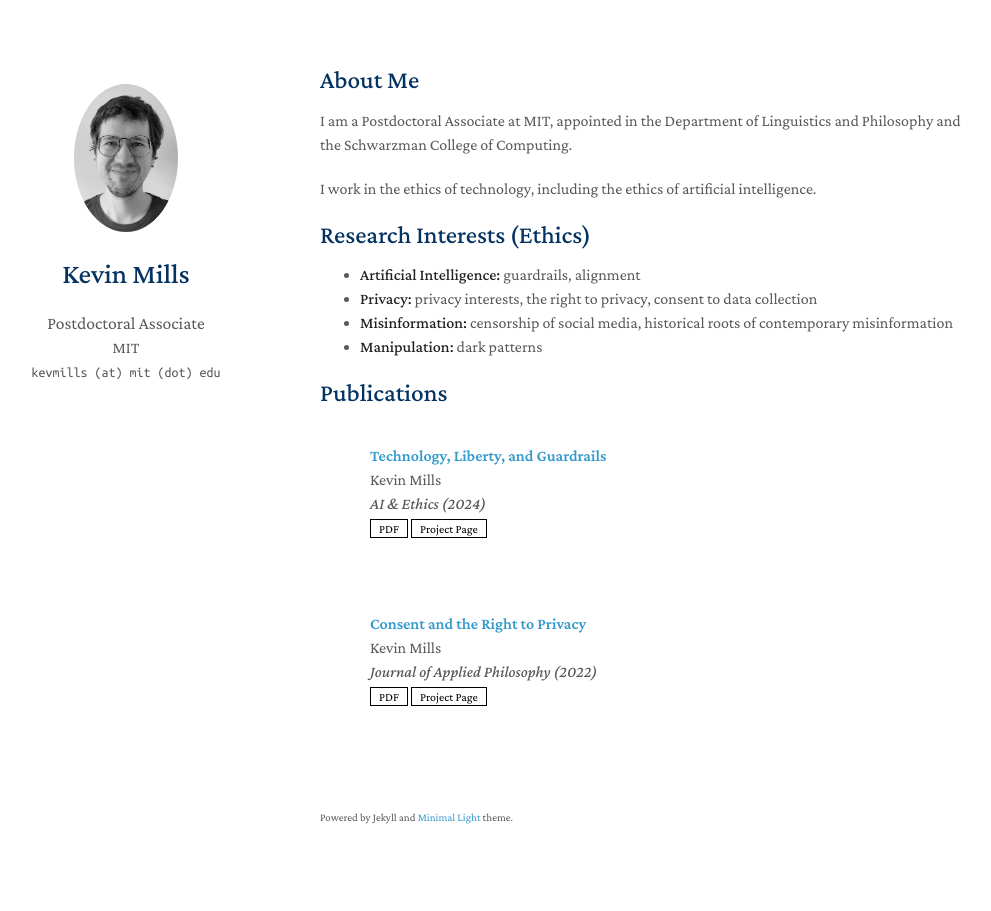
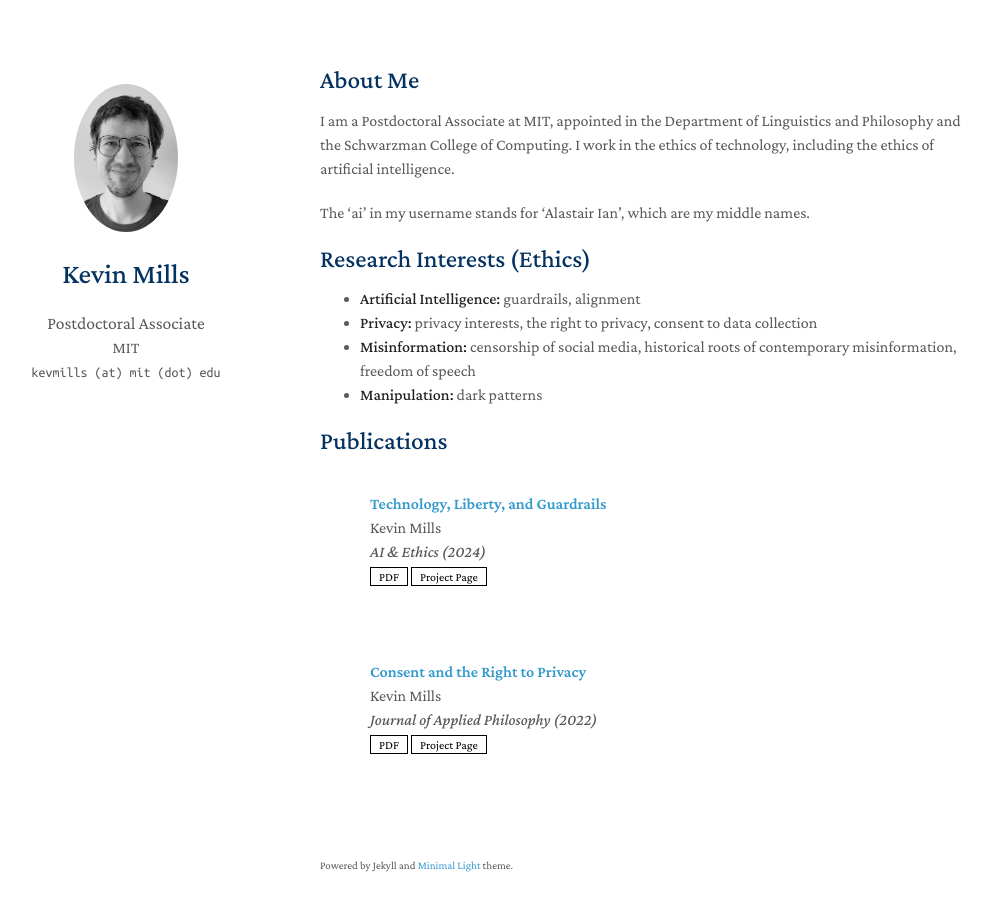
Before and after one commit to kevinaimills/kevinaimills.github.io, a Jekyll site: the page built from index.md, in a window 1280 px wide and 946 px high. Shown: the top 911 px of the window, without its empty margins (150-1141 px from the left). Built offline with Jekyll 4.4.1, drawn with Linux system fonts in a browser that asks for light colours; a style sheet for code colours, icons or effects is not loaded; our own code applies the rules of GitHub Pages for plain Markdown files.

Commit message:
Misc tweaks

```diff
--- a/_data/publications.yml
+++ b/_data/publications.yml
@@ -3,7 +3,7 @@ main:
   - title: "Technology, Liberty, and Guardrails"
     authors: Kevin Mills
     conference: "AI & Ethics (2024)"
-    pdf: "./papers/Mills (2024) - Technology Liberty and Guardrails Proof.pdf"
+    pdf: "./papers/Mills (2024) - Technology Liberty and Guardrails.pdf"
     page: https://link.springer.com/article/10.1007/s43681-024-00625-0
 
   - title: "Consent and the Right to Privacy"
--- a/index.md
+++ b/index.md
@@ -4,15 +4,15 @@ layout: homepage
 
 ## About Me
 
-I am a Postdoctoral Associate at MIT, appointed in the Department of Linguistics and Philosophy and the Schwarzman College of Computing.
+I am a Postdoctoral Associate at MIT, appointed in the Department of Linguistics and Philosophy and the Schwarzman College of Computing. I work in the ethics of technology, including the ethics of artificial intelligence.
 
-I work in the ethics of technology, including the ethics of artificial intelligence.
+The 'ai' in my username stands for 'Alastair Ian', which are my middle names.
 
 ## Research Interests (Ethics)
 
 - **Artificial Intelligence:** guardrails, alignment
 - **Privacy:** privacy interests, the right to privacy, consent to data collection
-- **Misinformation:** censorship of social media, historical roots of contemporary misinformation
+- **Misinformation:** censorship of social media, historical roots of contemporary misinformation, freedom of speech
 - **Manipulation:** dark patterns
 
 {% include_relative _includes/publications.md %}
```
Also changed, not shown: 2 other files.
